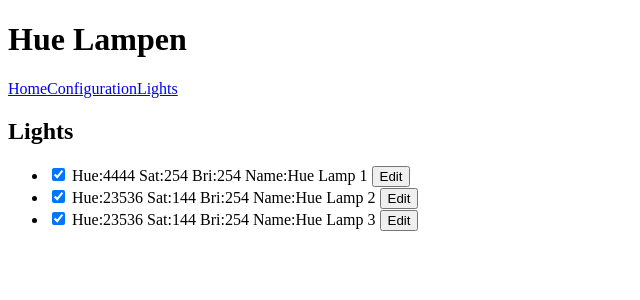
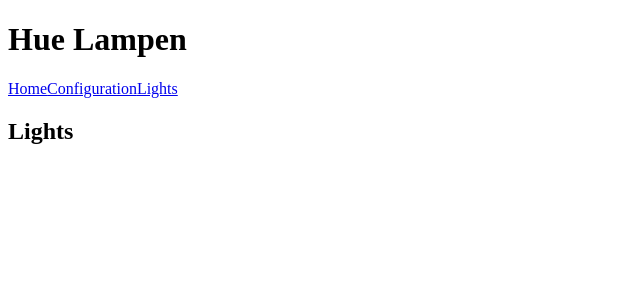
Before and after one commit to RVorthoren/hueLampAppAngular2, an Angular app: page /lights in a window 1280 px wide. Shown: the top 300 px of the page, without its empty margins (0-640 px from the left). Built offline with nearby package versions, Linux system fonts and the light colour scheme.

Commit message:
added test lights to lights service

```diff
--- a/src/app/lights/lights.component.html
+++ b/src/app/lights/lights.component.html
@@ -3,18 +3,5 @@
 </h2>
 
 <ul>
-  <li *ngFor="let light of lights">
-    <input
-      type="checkbox"
-      title="on"
-      checked
-    >
-    <span>
-      Hue:{{light.hue}}
-      Sat:{{light.saturation}}
-      Bri:{{light.brightness}}
-      Name:{{light.name}}
-    </span>
-    <input type="button" value="Edit" (click)="goToDetail(light)"/>
-  </li>
+
 </ul>
--- a/src/app/lights/lights.component.ts
+++ b/src/app/lights/lights.component.ts
@@ -1,7 +1,6 @@
 import { Component, OnInit } from '@angular/core';
 import { Router } from '@angular/router';
 
-import { Light } from '../light';
 import { LightsService } from './lights.service';
 
 @Component({
@@ -11,7 +10,7 @@
 })
 export class LightsComponent implements OnInit {
 
-  private lights: Light[];
+  private lights: Object;
 
   constructor(
     private lightsService: LightsService,
@@ -23,9 +22,9 @@
   }
 
   private getLights(): void {
-    this.lightsService.getLights().then(
-      lights => this.lights = lights
-    );
+    this.lightsService.getLights().then(lights => {
+      this.lights = lights;
+    });
   }
 
   goToDetail(light): void {
--- a/src/app/lights/lights.service.ts
+++ b/src/app/lights/lights.service.ts
@@ -1,61 +1,49 @@
 import { Injectable } from '@angular/core';
-
-import { Light } from '../light';
 
 @Injectable()
 export class LightsService {
 
-  private lightsObject;
+  private lights;
 
   constructor() {
-    this.lightsObject = {};
+    this.addTestLights();
   }
 
-  private saveLights(lights: Light[]) : void {
-    lights.forEach(value => {
-      this.lightsObject[value.id] = value;
-    });
+  getLights(): Promise<Object>  {
+    if (!this.lights) this.addTestLights();
+
+    return Promise.resolve(this.lights);
   }
 
-  getLights(): Promise<Light[]>  {
-    const lights = Test_Lights;
-
-    this.saveLights(lights);
-
-    return Promise.resolve(lights);
-  }
-
-  getLightsSlow() : Promise<Light[]> {
-    return new Promise(resolve => {
-      setTimeout(() => resolve(this.getLights()), 2000);
-    });
+  private addTestLights(): void {
+    this.lights = Test_Lights;
   }
 }
 
 /*Test lights*/
-const Test_Lights: Light[] = [
-  {
+const Test_Lights: Object = {
+  1: {
     id: 1,
     name: 'Hue Lamp 1',
-    on: false,
+    on: true,
     hue: 4444,
     saturation: 254,
     brightness: 254
   },
-  {
+  2: {
     id: 2,
     name: 'Hue Lamp 2',
-    on: false,
+    on: true,
     hue: 23536,
     saturation: 144,
     brightness: 254
   },
-  {
+  3: {
     id: 3,
     name: 'Hue Lamp 3',
-    on: false,
+    on: true,
     hue: 23536,
     saturation: 144,
     brightness: 254
   }
-];
+};
```
